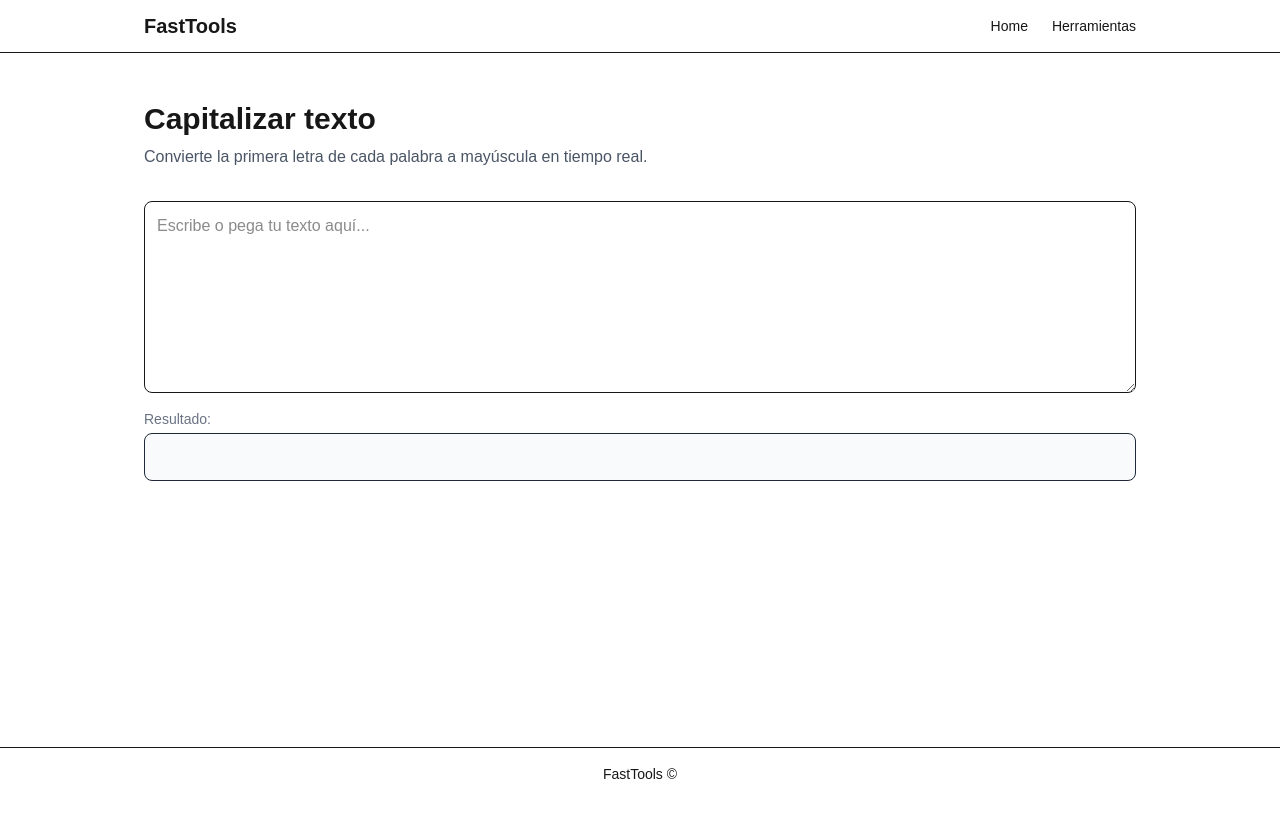
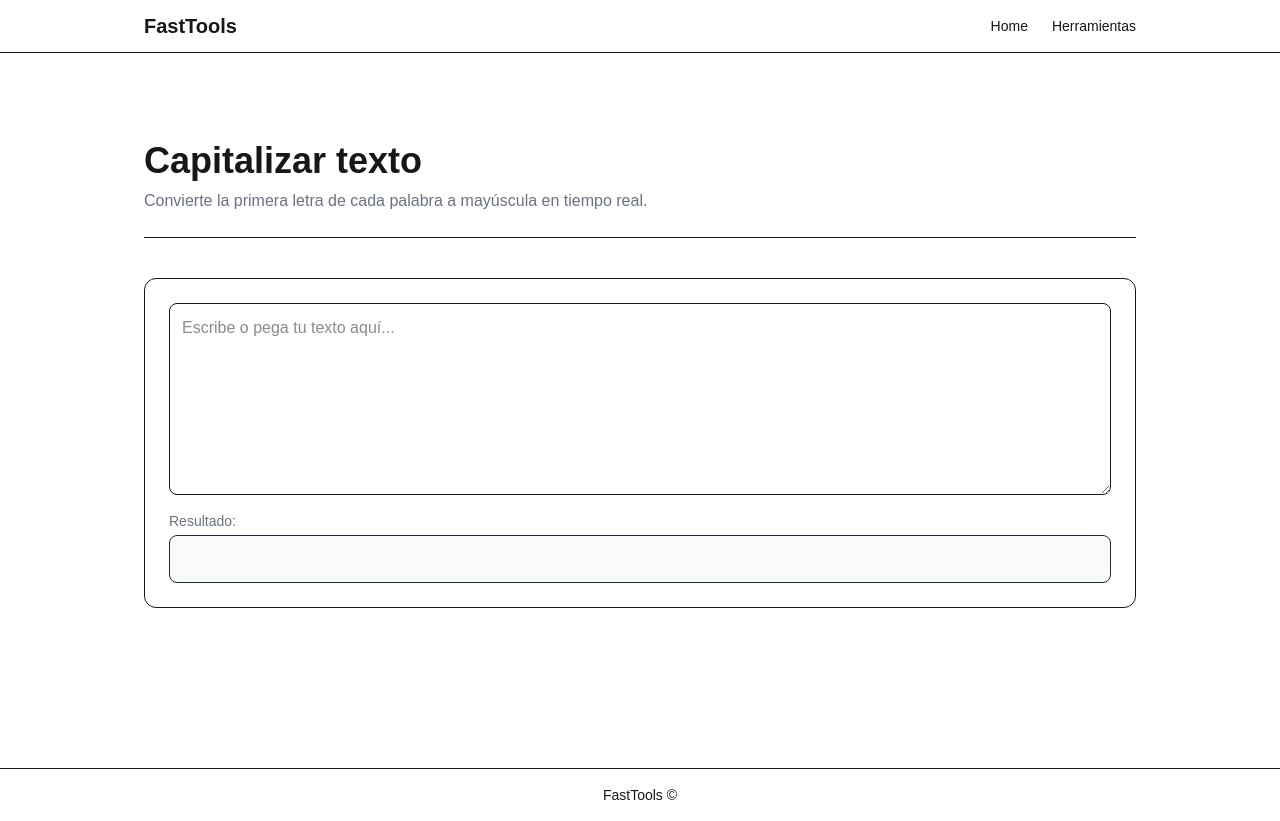
Before and after one commit to facundo7825/FastTools, a Next.js app: page /texto/capitalizar-texto in a window 1280 px wide. Before the commit the page ends 800 px from the top, so only its background shows below. Built offline with nearby package versions, Linux system fonts and the light colour scheme.

Commit message:
feat: improve tool layout

```diff
--- a/src/components/ToolLayout.tsx
+++ b/src/components/ToolLayout.tsx
@@ -10,22 +10,43 @@ type Props = {
 
 export default function ToolLayout({ title, description, tool, content, relatedTools }: Props) {
   return (
-    <div className="flex flex-col gap-8">
-      <div>
-        <h1 className="text-3xl font-bold mb-2">{title}</h1>
-        <p className="text-gray-600">{description}</p>
+    <div className="flex flex-col gap-10">
+
+      {/* Ad placeholder: top */}
+      <div id="ad-tool-top" />
+
+      {/* Title section */}
+      <div className="border-b pb-6">
+        <h1 className="text-4xl font-bold mb-2">{title}</h1>
+        <p className="text-gray-500">{description}</p>
       </div>
 
-      <div>{tool}</div>
+      {/* Tool area */}
+      <div className="border rounded-xl p-6 bg-white">
+        {tool}
+      </div>
 
-      {content && <div>{content}</div>}
+      {/* Ad placeholder: mid */}
+      <div id="ad-tool-mid" />
 
+      {/* Content area */}
+      {content && (
+        <div className="prose prose-gray max-w-none text-sm text-gray-600">
+          {content}
+        </div>
+      )}
+
+      {/* Related tools */}
       {relatedTools && (
-        <div>
+        <div className="border-t pt-8">
           <h2 className="text-xl font-semibold mb-4">Herramientas relacionadas</h2>
           {relatedTools}
         </div>
       )}
+
+      {/* Ad placeholder: bottom */}
+      <div id="ad-tool-bottom" />
+
     </div>
   );
 }
```
